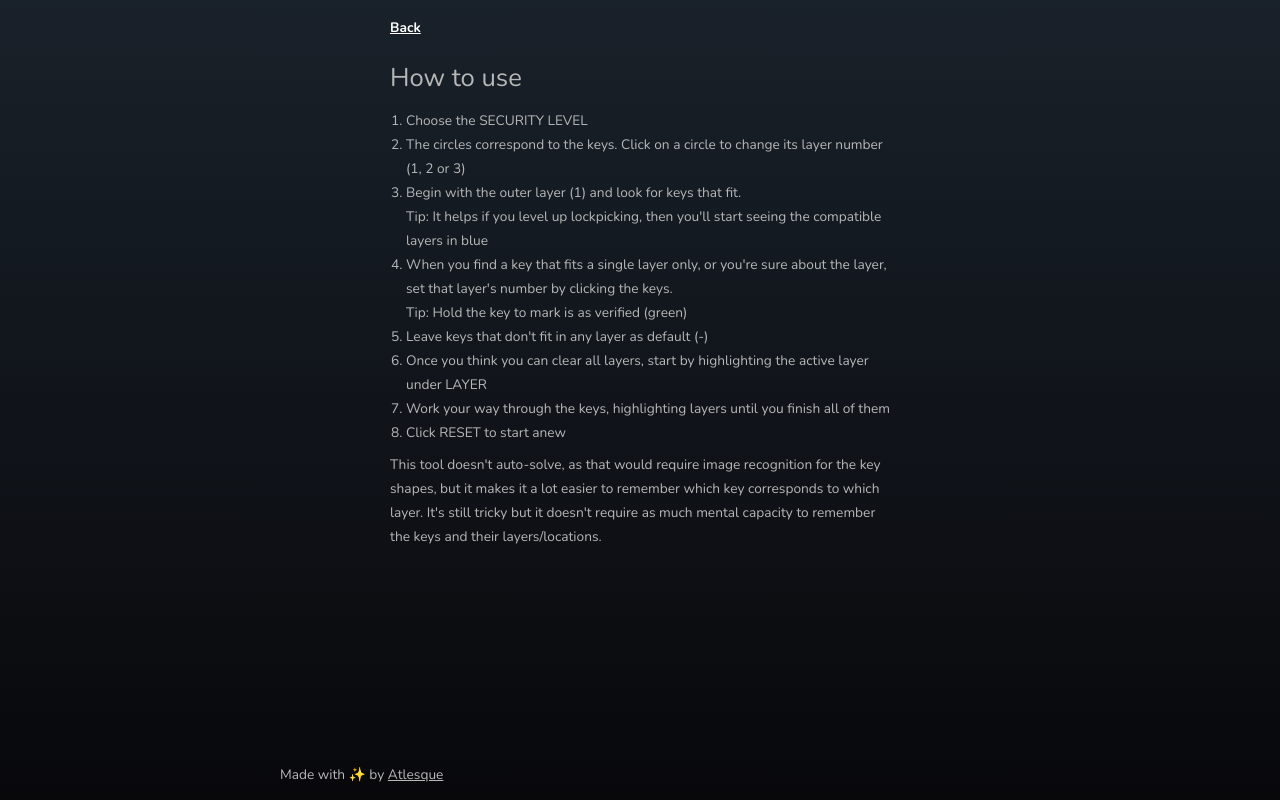
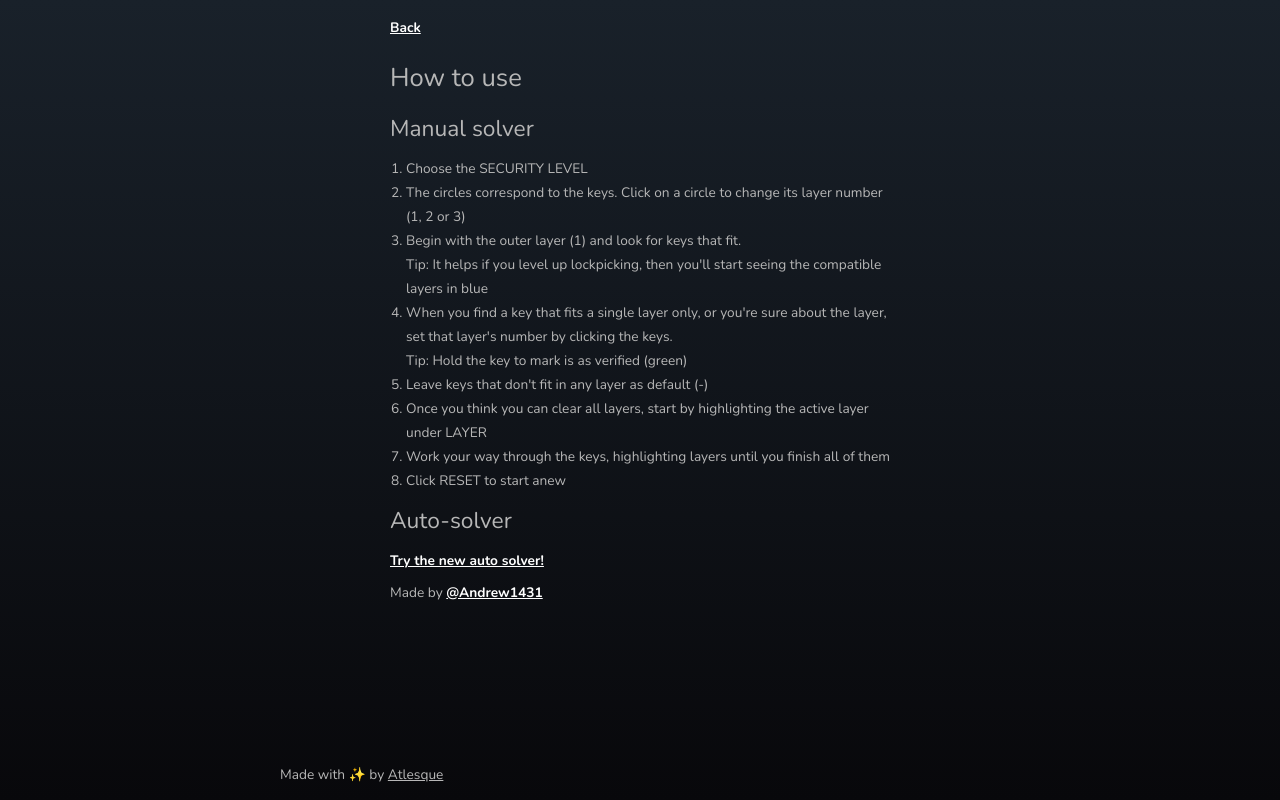
Before and after one commit to atlesque/starfield-digipick-solver, a React (Vite) app: page /help in a window 1280 px wide. Built offline with nearby package versions, Linux system fonts and the light colour scheme.

Commit message:
Add auto-solver link to Help page

```diff
--- a/src/pages/HelpPage.module.scss
+++ b/src/pages/HelpPage.module.scss
@@ -27,6 +27,10 @@
     font-size: var(--font-size-h2);
   }
 
+  h2 {
+    font-size: var(--font-size-h3);
+  }
+
   ul {
     list-style-type: number;
     padding-left: var(--spacing-2);
--- a/src/pages/HelpPage.tsx
+++ b/src/pages/HelpPage.tsx
@@ -10,6 +10,7 @@ export const HelpPage = () => {
       </header>
       <article className={styles.howToGuide}>
         <h1>How to use</h1>
+        <h2>Manual solver</h2>
         <ul>
           <li>Choose the SECURITY LEVEL</li>
           <li>
@@ -36,11 +37,15 @@ export const HelpPage = () => {
           <li>Work your way through the keys, highlighting layers until you finish all of them</li>
           <li>Click RESET to start anew</li>
         </ul>
+        <h2>Auto-solver</h2>
+        <Link to="/auto-solver" className="link">
+          Try the new auto solver!
+        </Link>
         <p>
-          This tool doesn't auto-solve, as that would require image recognition for the key shapes,
-          but it makes it a lot easier to remember which key corresponds to which layer. It's still
-          tricky but it doesn't require as much mental capacity to remember the keys and their
-          layers/locations.
+          Made by{' '}
+          <a href="https://github.com/Andrew1431" target="_blank" className="link">
+            @Andrew1431
+          </a>
         </p>
       </article>
     </div>
```
